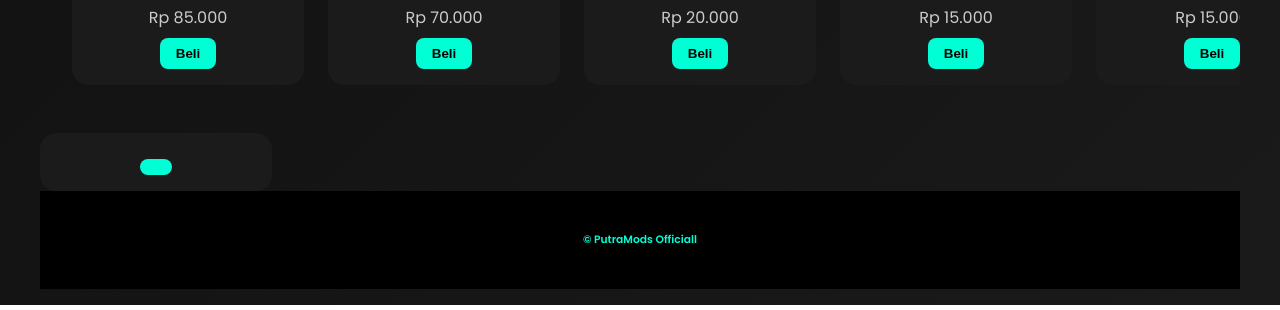
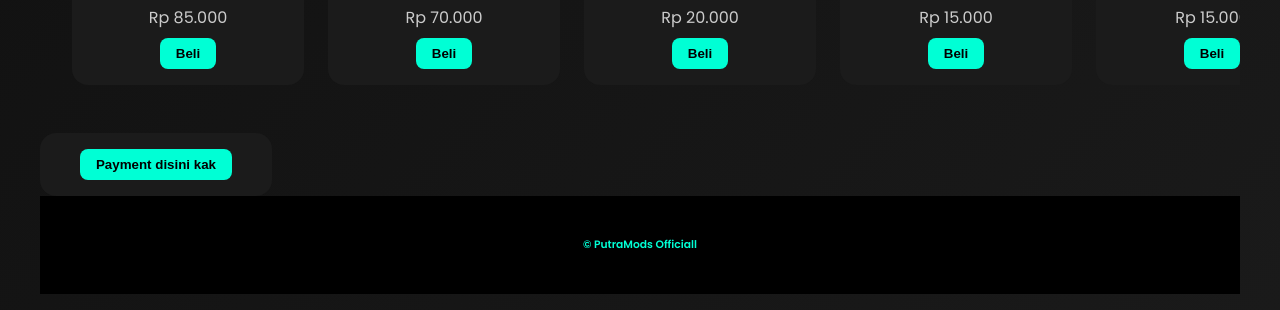
Before and after one commit to PutraWibu/Web-Pt, a plain HTML site: page shop.html in a window 1280 px wide. Shown: the part 691-1001 px from the top of the page. Drawn offline with Linux system fonts and the light colour scheme.

Commit message:
Update shop.html

```diff
--- a/shop.html
+++ b/shop.html
@@ -328,7 +328,7 @@
     </div>
 
   <div class="product">
-    <button onclick="window.location.href='payment.html'">
+    <button onclick="window.location.href='payment.html'">Payment disini kak
     </button>
 
   </div>
```
